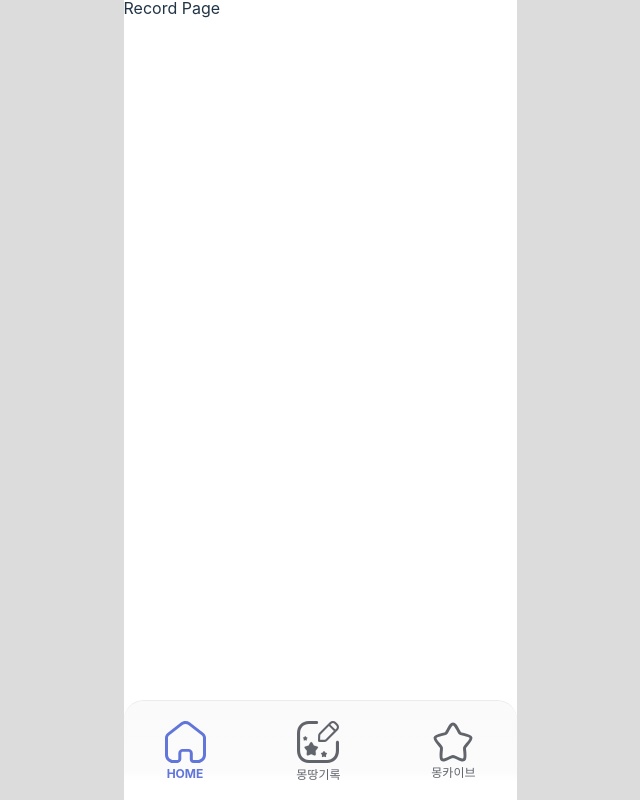
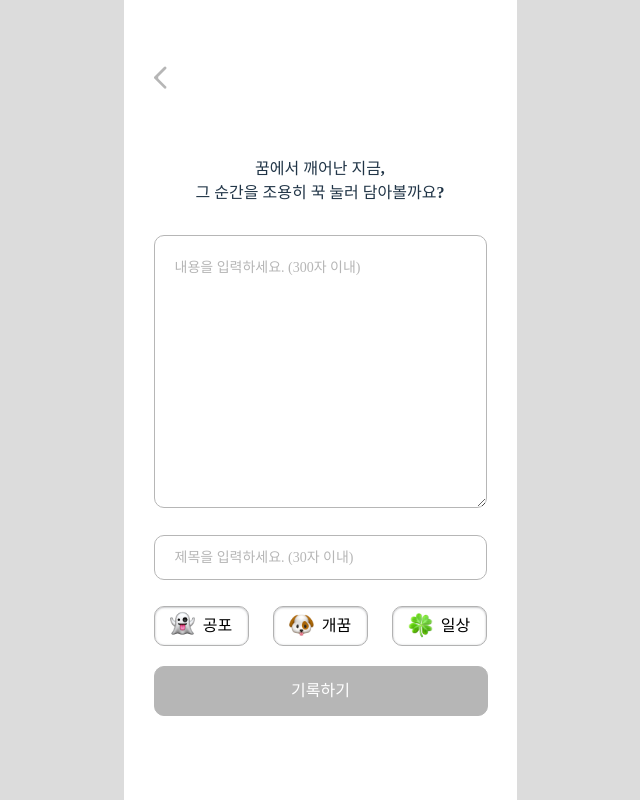
Before and after one commit to UMC-I/FE, a React (Vite) app: page /record in a window 1280 px wide. Shown: the whole page, without its empty margins (320-960 px from the left). Built offline with nearby package versions, Linux system fonts and the light colour scheme.

Commit message:
feat: 꿈 작성 화면 구현

```diff
--- a/package.json
+++ b/package.json
@@ -10,14 +10,17 @@
     "preview": "vite preview"
   },
   "dependencies": {
+    "@hookform/resolvers": "^3.10.0",
     "@iconify/react": "^5.2.0",
     "@tanstack/react-query": "^5.63.0",
     "react": "^18.3.1",
     "react-dom": "^18.3.1",
+    "react-hook-form": "^7.54.2",
     "react-router": "^7.1.1",
     "react-router-dom": "^7.1.1",
     "styled-components": "^6.1.14",
     "styled-reset": "^4.5.2",
+    "yup": "^1.6.1",
     "zustand": "^5.0.3"
   },
   "devDependencies": {
--- a/src/pages/mongchive/ui/MongchivePage.tsx
+++ b/src/pages/mongchive/ui/MongchivePage.tsx
@@ -10,6 +10,7 @@ export const MongchivePage = () => {
   const handleClick = (name: string) => {
     setSelected(name);
   };
+
   return (
     <Container>
       <Options>
--- a/src/pages/record/ui/RecordPage.tsx
+++ b/src/pages/record/ui/RecordPage.tsx
@@ -1,7 +1,236 @@
+import styled from "styled-components";
+import left from "../../../shared/assets/icon/left.png";
+import ghost from "../../../shared/assets/images/ghost.png";
+import dog from "../../../shared/assets/images/dog.png";
+import clover from "../../../shared/assets/images/clover.png";
+import { useForm } from "react-hook-form";
+import * as yup from "yup";
+import { yupResolver } from "@hookform/resolvers/yup";
+import { useEffect } from "react";
+import { useNavigate } from "react-router";
+
 export const RecordPage = () => {
+  const navigate = useNavigate();
+  const schema = yup.object().shape({
+    content: yup.string().required().min(1).max(300),
+    title: yup.string().required().min(1).max(30),
+    category: yup.string().required(),
+  });
+
+  const {
+    register,
+    handleSubmit,
+    setValue,
+    trigger,
+    watch,
+    formState: { isValid },
+  } = useForm({
+    resolver: yupResolver(schema),
+    defaultValues: {
+      content: "",
+      title: "",
+      category: "",
+    },
+    mode: "onChange",
+  });
+
+  const category: string = watch("category");
+
+  const handleClick = (name: string) => {
+    setValue("category", name, { shouldValidate: true });
+  };
+
+  const onSubmit = (data: {
+    content: string;
+    title: string;
+    category: string;
+  }) => {
+    trigger();
+    console.log(data);
+    navigate("/");
+  };
+
+  const formValues = watch();
+
+  useEffect(() => {
+    console.log("현재 폼 값:", formValues);
+  }, [formValues]);
+
+  useEffect(() => {
+    console.log("현재 isValid 상태:", isValid);
+  }, [isValid]);
+
   return (
-    <div>
-      <h1>Record Page</h1>
-    </div>
+    <form onSubmit={handleSubmit(onSubmit)}>
+      <Container>
+        <img src={left} />
+        <Info>
+          꿈에서 깨어난 지금,{"\n"} 그 순간을 조용히 꾹 눌러 담아볼까요?
+        </Info>
+        <Memo
+          {...register("content")}
+          placeholder="내용을 입력하세요. (300자 이내)"
+        />
+        <Title
+          type="text"
+          {...register("title")}
+          placeholder="제목을 입력하세요. (30자 이내)"
+        />
+        <Options>
+          <Option
+            isSelected={category === "공포"}
+            onClick={() => handleClick("공포")}
+          >
+            <img
+              src={ghost}
+              style={{
+                width: "25px",
+                height: "25px",
+                transform: "translateY(-2px)",
+              }}
+            />
+            <Name>공포</Name>
+          </Option>
+          <Option
+            isSelected={category === "개꿈"}
+            onClick={() => handleClick("개꿈")}
+          >
+            <img
+              src={dog}
+              style={{
+                width: "25px",
+                height: "25px",
+                transform: "translateY(-2px)",
+              }}
+            />
+            <Name>개꿈</Name>
+          </Option>
+          <Option
+            isSelected={category === "일상"}
+            onClick={() => handleClick("일상")}
+          >
+            <img src={clover} style={{ width: "25px", height: "25px" }} />
+            <Name>일상</Name>
+          </Option>
+        </Options>
+        <Button type="submit" disabled={!isValid}>
+          기록하기
+        </Button>
+      </Container>
+    </form>
   );
 };
+
+const Button = styled.button`
+  width: 334px;
+  height: 50px;
+  flex-shrink: 0;
+  border-radius: 10px;
+  border: 1px solid #6276d9;
+  background: #6276d9;
+  margin-bottom: 121px;
+  color: #fff;
+  text-align: center;
+  font-family: Pretendard;
+  font-size: 16px;
+  font-style: normal;
+  font-weight: 600;
+  line-height: 24px;
+  &:disabled {
+    background-color: #b6b6b6;
+    border: 1px solid #b6b6b6;
+  }
+`;
+
+const Name = styled.div`
+  color: #000;
+  text-align: center;
+  font-family: Pretendard;
+  font-size: 16px;
+  font-style: normal;
+  font-weight: 600;
+  line-height: 24px;
+`;
+
+const Option = styled.div<{ isSelected: boolean }>`
+  display: flex;
+  flex-direction: row;
+  justify-content: center;
+  align-items: center;
+  column-gap: 8px;
+  width: 95px;
+  height: 40px;
+  flex-shrink: 0;
+  border-radius: 10px;
+  border: ${(props) =>
+    props.isSelected ? "0.5px solid #B6B6B6" : "0.5px solid #b2b2b2"};
+  background: ${(props) => (props.isSelected ? "#E8EBFA" : "#FFF")};
+  box-shadow: 0px 0.5px 2px 0px rgba(97, 100, 107, 0.5) inset;
+`;
+
+const Options = styled.div`
+  display: flex;
+  column-gap: 24px;
+  margin-top: 26px;
+  margin-bottom: 20px;
+`;
+
+const Title = styled.input`
+  width: 333px;
+  height: 45px;
+  flex-shrink: 0;
+  border-radius: 10px;
+  border: 1px solid #b6b6b6;
+  background: #fff;
+  padding: 11px 20px;
+  font-size: 14px;
+  font-style: normal;
+  &::placeholder {
+    color: #b6b6b6;
+    font-family: Pretendard;
+    font-size: 14px;
+    font-style: normal;
+    font-weight: 500;
+    line-height: 24px;
+  }
+`;
+
+const Memo = styled.textarea`
+  width: 333px;
+  height: 273px;
+  border-radius: 10px;
+  border: 1px solid #b6b6b6;
+  padding: 20px;
+  margin-bottom: 25px;
+  &::placeholder {
+    color: #b6b6b6;
+    font-family: Pretendard;
+    font-size: 14px;
+    font-style: normal;
+    font-weight: 500;
+    line-height: 24px;
+  }
+`;
+
+const Info = styled.div`
+  display: flex;
+  justify-content: center;
+  align-items: center;
+  margin-top: 65.74px;
+  margin-bottom: 30px;
+  white-space: pre-line;
+  text-align: center;
+  font-family: Pretendard;
+  font-size: 16px;
+  font-style: normal;
+  font-weight: 600;
+  line-height: 24px;
+`;
+
+const Container = styled.div`
+  padding-top: 66px;
+  width: 100%;
+  padding-left: 30px;
+  padding-right: 30px;
+  overflow-y: auto;
+`;
```
Also changed, not shown: src/app/routes/Router.tsx (+5 -4 lines), src/shared/assets/icon/left.png (added), 1 other file (tests, documents, lock files or other folders).
